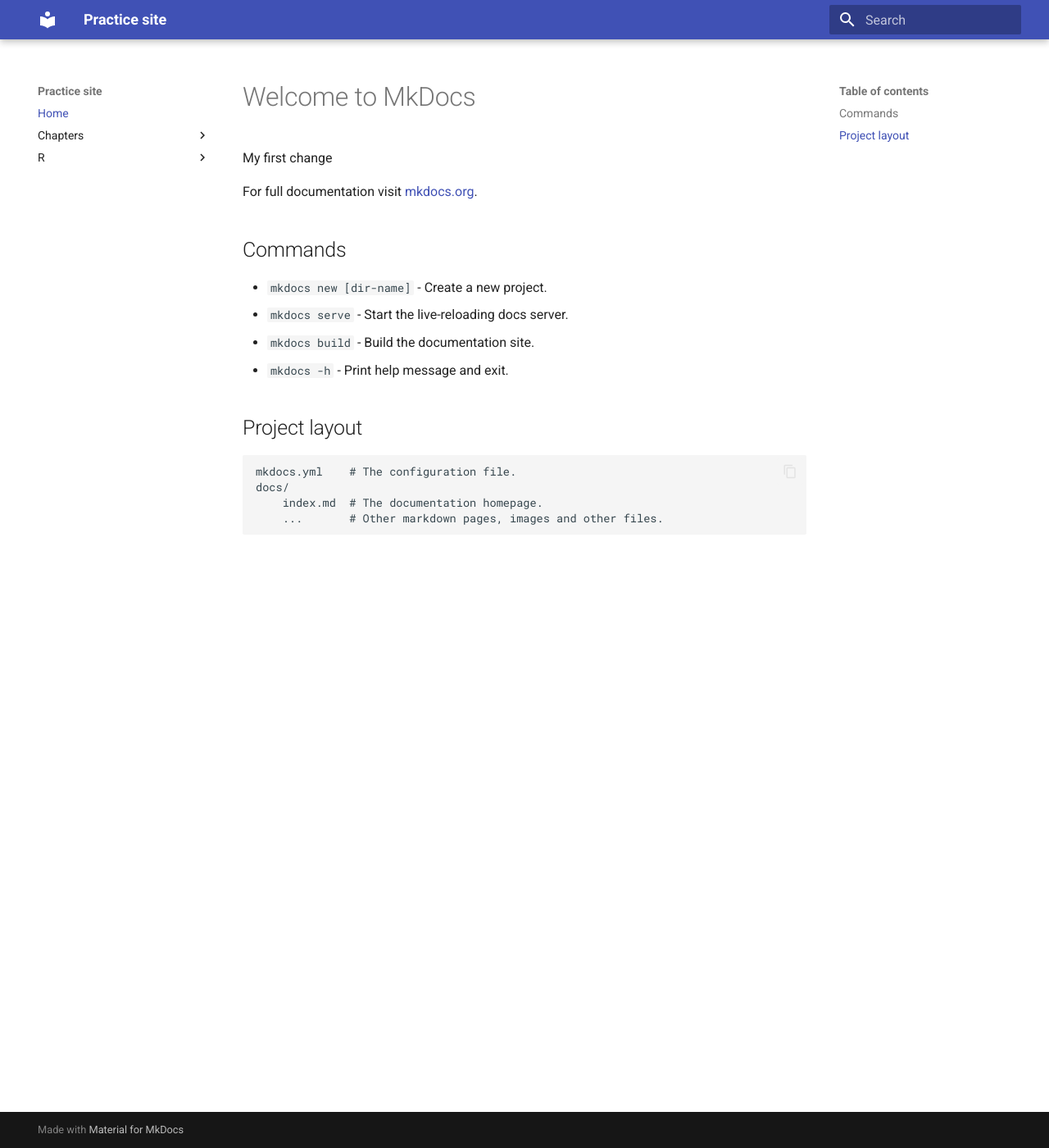
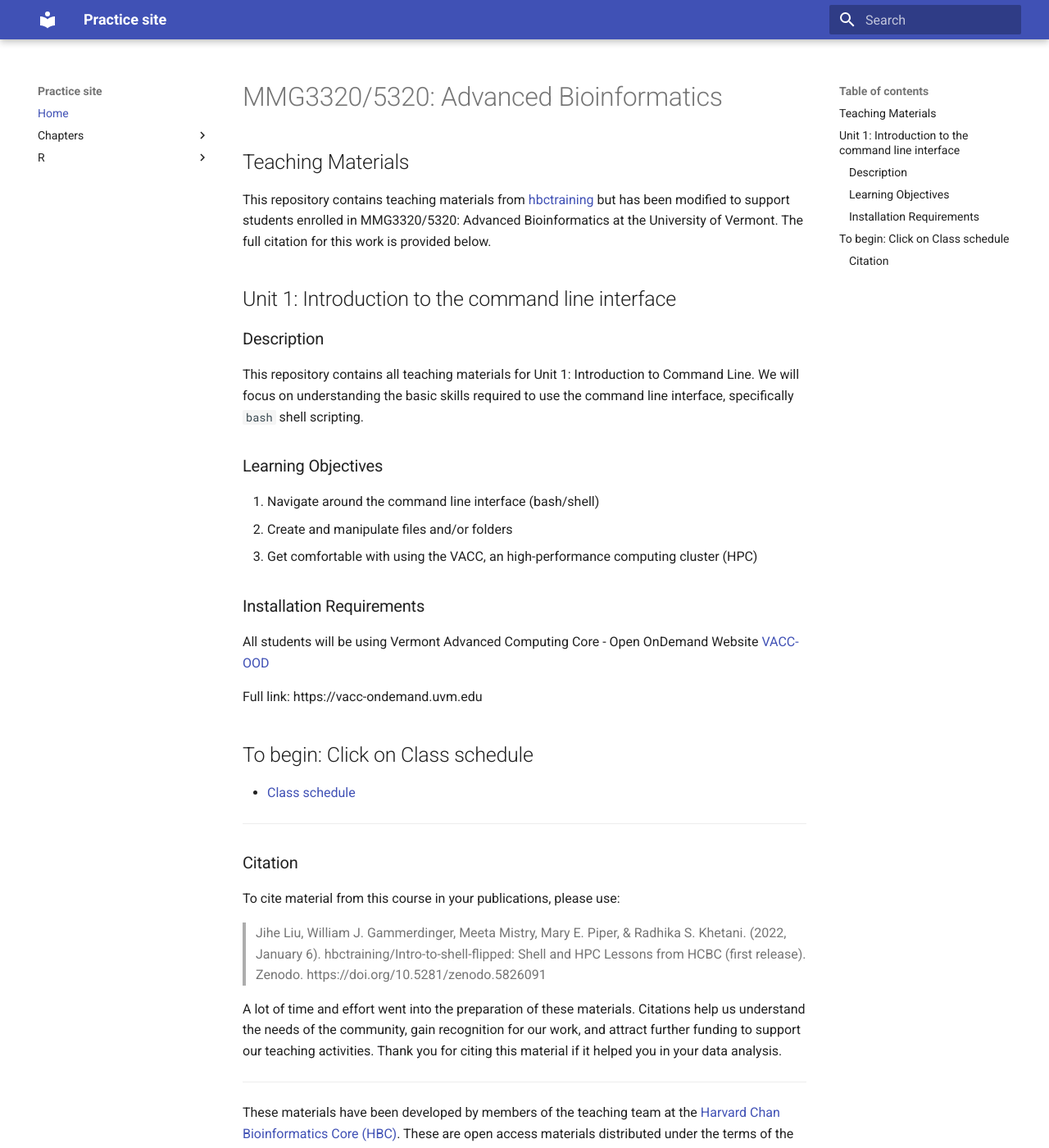
Before and after one commit to PRodriguez19/MMG3320-5320, an MkDocs documentation site: the page built from docs/index.md, in a window 1280 px wide and 1400 px high. Shown: the whole window at 82% size. Built offline with MkDocs 1.6.1 and Material for MkDocs 9.7.7, drawn with Linux system fonts in a browser that asks for light colours; some of the changed text lies outside the part shown.

Commit message:
update index.md

```diff
--- a/docs/index.md
+++ b/docs/index.md
@@ -1,19 +1,42 @@
-# Welcome to MkDocs
+# MMG3320/5320: Advanced Bioinformatics
 
-My first change
+## Teaching Materials
 
-For full documentation visit [mkdocs.org](https://www.mkdocs.org).
+This repository contains teaching materials from [hbctraining](https://github.com/hbctraining) but has been modified to support students enrolled in MMG3320/5320: Advanced Bioinformatics at the University of Vermont. The full citation for this work is provided below.
 
-## Commands
+## Unit 1: Introduction to the command line interface
 
-* `mkdocs new [dir-name]` - Create a new project.
-* `mkdocs serve` - Start the live-reloading docs server.
-* `mkdocs build` - Build the documentation site.
-* `mkdocs -h` - Print help message and exit.
+### Description
 
-## Project layout
+This repository contains all teaching materials for Unit 1: Introduction to Command Line. We will focus on understanding the basic skills required to use the command line interface, specifically `bash` shell scripting.
 
-    mkdocs.yml    # The configuration file.
-    docs/
-        index.md  # The documentation homepage.
-        ...       # Other markdown pages, images and other files.
+### Learning Objectives
+
+1.	Navigate around the command line interface (bash/shell)
+2.	Create and manipulate files and/or folders
+3.	Get comfortable with using the VACC, an high-performance computing cluster (HPC)
+
+### Installation Requirements
+All students will be using Vermont Advanced Computing Core - Open OnDemand Website [VACC-OOD](https://vacc-ondemand.uvm.edu)
+
+Full link: https://vacc-ondemand.uvm.edu
+
+## To begin: Click on Class schedule
+* [Class schedule](schedule/)
+
+
+---
+
+### Citation
+
+To cite material from this course in your publications, please use:
+
+> Jihe Liu, William J. Gammerdinger, Meeta Mistry, Mary E. Piper, & Radhika S. Khetani. (2022, January 6). hbctraining/Intro-to-shell-flipped: Shell and HPC Lessons from HCBC (first release). Zenodo. https://doi.org/10.5281/zenodo.5826091
+
+A lot of time and effort went into the preparation of these materials. Citations help us understand the needs of the community, gain recognition for our work, and attract further funding to support our teaching activities. Thank you for citing this material if it helped you in your data analysis.
+
+---
+These materials have been developed by members of the teaching team at the [Harvard Chan Bioinformatics Core (HBC)](http://bioinformatics.sph.harvard.edu/). These are open access materials distributed under the terms of the [Creative Commons Attribution license](https://creativecommons.org/licenses/by/4.0/) (CC BY 4.0), which permits unrestricted use, distribution, and reproduction in any medium, provided the original author and source are credited.
+
+Some materials used in these lessons were derived from work that is Copyright © Data Carpentry (http://datacarpentry.org/).
+All Data Carpentry instructional material is made available under the [Creative Commons Attribution license](https://creativecommons.org/licenses/by/4.0/) (CC BY 4.0).
```
Also changed, not shown: 2 other files.
